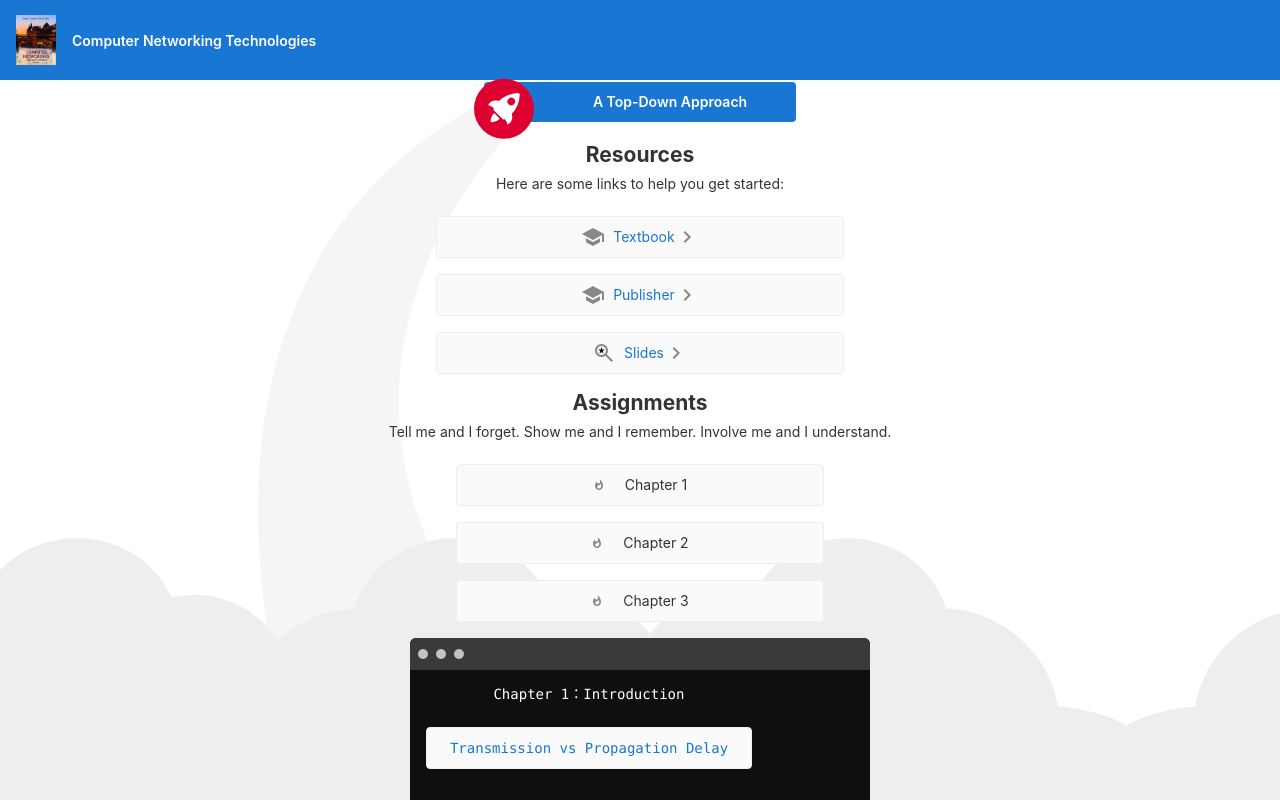
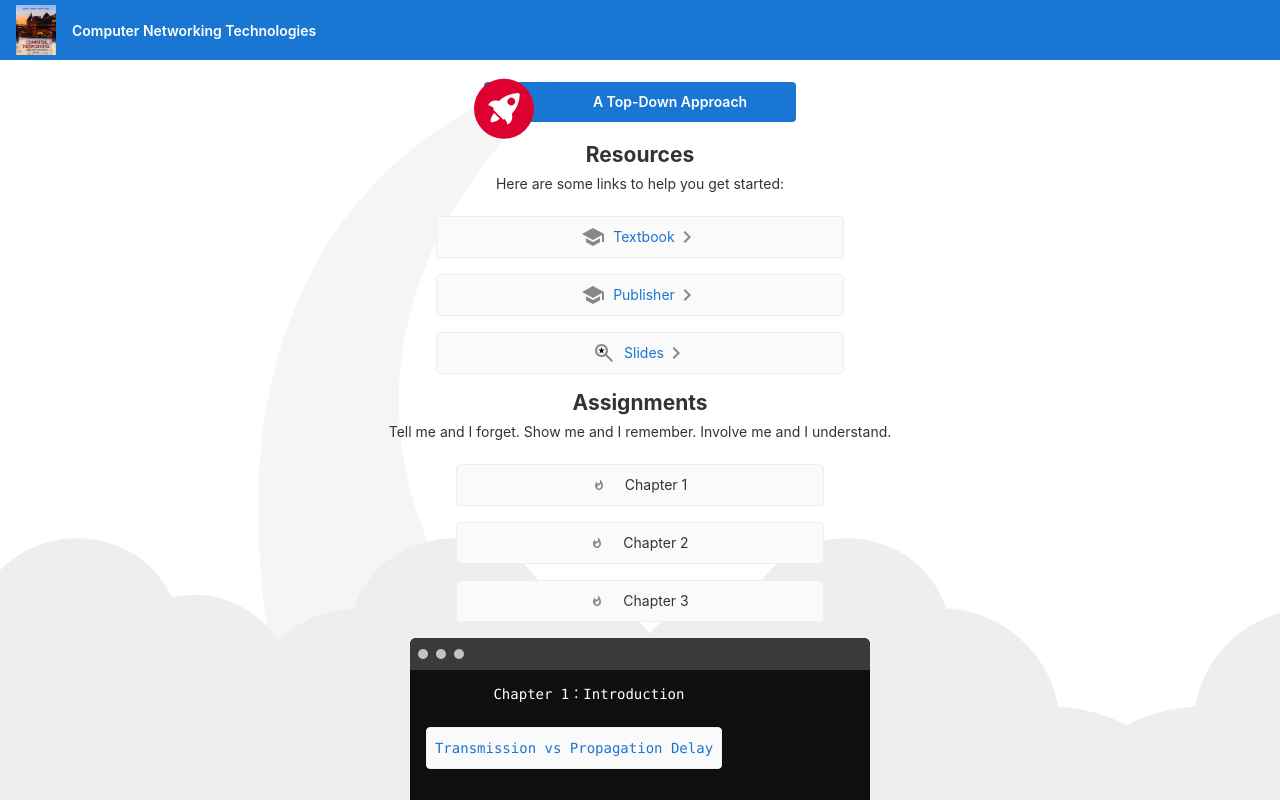
Before and after one commit to walkman617/cn-angular-app, an Angular app: page / in a window 1280 px wide. Shown: the top 800 px of the page. Built offline with nearby package versions, Linux system fonts and the light colour scheme.

Commit message:
Update app.component.html

```diff
--- a/src/app/app.component.html
+++ b/src/app/app.component.html
@@ -39,7 +39,7 @@
     top: 0;
     left: 0;
     right: 0;
-    height: 80px;
+    height: 60px;
     display: flex;
     align-items: center;
     background-color: #1976d2;
@@ -100,7 +100,7 @@
     border: 1px solid #eee;
     background-color: #fafafa;
     height: 32px;
-    width: 300px;
+    width: 270px;
     margin: 0 8px 12px;
     padding: 12px;
     display: flex;
```
